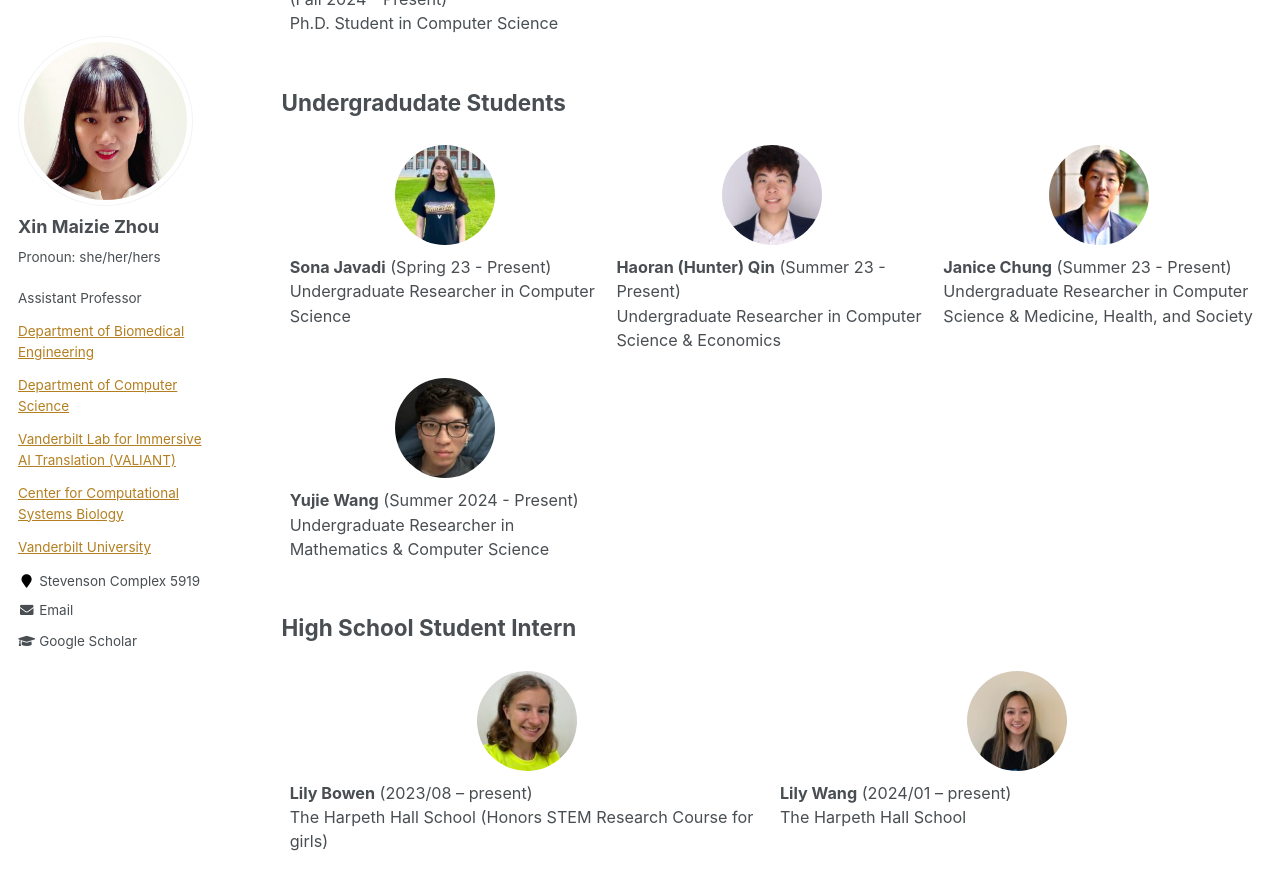
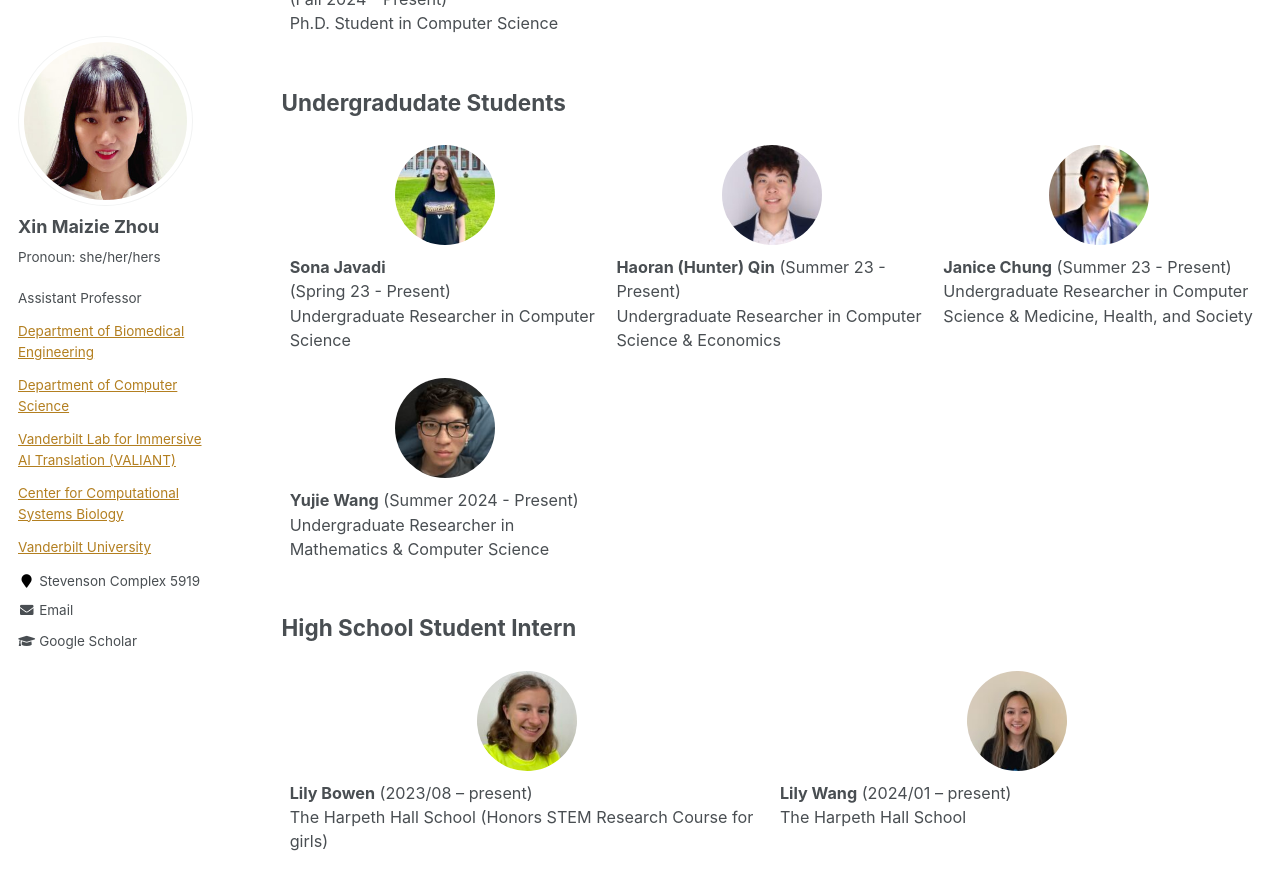
Before and after one commit to maiziezhoulab/Maiziezhoulab.github.io, a Jekyll site: the page built from _pages/LabMembers.md, in a window 1280 px wide and 900 px high, scrolled down 1422 px. Shown: the top 890 px of the window. Built offline with Jekyll 4.4.1, drawn with Linux system fonts in a browser that asks for light colours.

```diff
--- a/_pages/LabMembers.md
+++ b/_pages/LabMembers.md
@@ -95,7 +95,7 @@ author_profile: true
         <div style="text-align: center">
             <img src="/images/students/sona3.jpeg" class="student-profile-pic">
         </div>
-        <b>Sona Javadi</b> (Spring 23 - Present) <br>
+        <b>Sona Javadi</b> <br> (Spring 23 - Present) <br>
         Undergraduate Researcher in Computer Science
     </td>
     <td>
```
